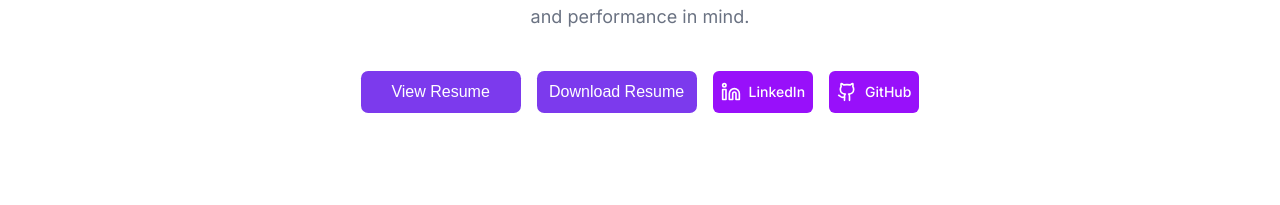
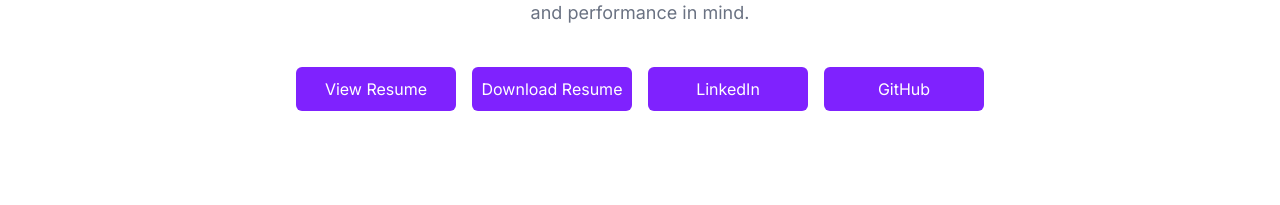
Before and after one commit to lakshay-verma-dev/NextJS_Portfolio, a Next.js app: page / in a window 1280 px wide. Shown: the part 509-714 px from the top of the page. Built offline with nearby package versions, Linux system fonts and the light colour scheme; no server answers.

Commit message:
last production of the day

```diff
--- a/src/components/ProjectDetail.tsx
+++ b/src/components/ProjectDetail.tsx
@@ -100,7 +100,7 @@
         {/* Close Button */}
         <button
           onClick={onClose}
-          className="absolute top-4 right-4 text-gray-500 hover:text-red-500"
+          className="absolute top-4 right-4 cursor-pointer text-gray-500 hover:text-red-500"
           aria-label="Close"
         >
           <X size={24} />
--- a/src/components/ResumeViewer.tsx
+++ b/src/components/ResumeViewer.tsx
@@ -40,7 +40,7 @@
             {/* Close button */}
             <button
               onClick={onClose}
-              className="absolute top-2 right-2 z-10 text-white bg-red-500 hover:bg-red-600 p-1.5 rounded-full"
+              className="absolute top-2 right-2 z-10 cursor-pointer text-white bg-red-500 hover:bg-red-600 p-1.5 rounded-full"
             >
               <X className="w-5 h-5" />
             </button>
--- a/src/components/ui/AnimatedButton.tsx
+++ b/src/components/ui/AnimatedButton.tsx
@@ -1,8 +1,7 @@
-// components/AnimatedButton.tsx
 "use client";
 
-import styled from "styled-components";
 import React from "react";
+import clsx from "clsx";
 
 interface AnimatedButtonProps {
   text: string;
@@ -10,121 +9,33 @@
   onClick?: () => void;
 }
 
-const AnimatedButton: React.FC<AnimatedButtonProps> = ({
-  text,
-  icon,
-  onClick,
-}) => {
+const AnimatedButton: React.FC<AnimatedButtonProps> = ({ text, icon, onClick }) => {
   return (
-    <StyledWrapper onClick={onClick}>
-      <div className="animated-button">
-        <div className="button-wrapper">
-          <div className="text">{text}</div>
-          <span className="icon">{icon}</span>
-        </div>
-      </div>
-    </StyledWrapper>
+    <button
+      onClick={onClick}
+      className={clsx(
+        "relative w-40 h-11 bg-violet-600 cursor-pointer text-white rounded-md overflow-hidden transition-colors duration-300 group",
+        "hover:bg-violet-700 active:scale-95"
+      )}
+    >
+      <span
+        className={clsx(
+          "absolute inset-0 flex items-center justify-center transition-transform duration-500",
+          "group-hover:-translate-y-full"
+        )}
+      >
+        {text}
+      </span>
+      <span
+        className={clsx(
+          "absolute inset-0 flex items-center justify-center transition-transform duration-500",
+          "translate-y-full group-hover:translate-y-0"
+        )}
+      >
+        {icon}
+      </span>
+    </button>
   );
 };
 
-const StyledWrapper = styled.div`
-  .animated-button {
-    --width: 160px;
-    --height: 42px;
-    --tooltip-height: 35px;
-    --tooltip-width: 110px;
-    --gap-between-tooltip-to-button: 18px;
-    --tooltip-color: #fff;
-    width: var(--width);
-    height: var(--height);
-    background: #7c3aed;
-    position: relative;
-    text-align: center;
-    border-radius: 0.45em;
-    font-family: "Arial";
-    transition: background 0.3s;
-    cursor: pointer;
-    overflow: hidden;
-    color: #fff;
-    user-select: none;
-  }
-
-  .animated-button::before {
-    position: absolute;
-    content: attr(data-tooltip);
-    width: var(--tooltip-width);
-    height: var(--tooltip-height);
-    background-color: var(--tooltip-color);
-    font-size: 0.9rem;
-    color: #111;
-    border-radius: 0.25em;
-    line-height: var(--tooltip-height);
-    bottom: calc(var(--height) + var(--gap-between-tooltip-to-button) + 10px);
-    left: calc(50% - var(--tooltip-width) / 2);
-    opacity: 0;
-    visibility: hidden;
-    transition: all 0.5s;
-    z-index: 5;
-  }
-
-  .animated-button::after {
-    position: absolute;
-    content: "";
-    width: 0;
-    height: 0;
-    border: 10px solid transparent;
-    border-top-color: var(--tooltip-color);
-    left: calc(50% - 10px);
-    bottom: calc(100% + var(--gap-between-tooltip-to-button) - 10px);
-    opacity: 0;
-    visibility: hidden;
-    transition: all 0.5s;
-    z-index: 5;
-  }
-
-  .animated-button:hover::before,
-  .animated-button:hover::after {
-    opacity: 1;
-    visibility: visible;
-  }
-
-  .animated-button:hover::before {
-    bottom: calc(var(--height) + var(--gap-between-tooltip-to-button));
-  }
-
-  .animated-button:hover::after {
-    bottom: calc(var(--height) + var(--gap-between-tooltip-to-button) - 10px);
-  }
-
-  .button-wrapper,
-  .text,
-  .icon {
-    position: absolute;
-    width: 100%;
-    height: 100%;
-    left: 0;
-    display: flex;
-    align-items: center;
-    justify-content: center;
-  }
-
-  .text {
-    top: 0;
-    transition: top 0.5s;
-  }
-
-  .icon {
-    top: 100%;
-    transition: top 0.5s;
-  }
-
-  .animated-button:hover .text {
-    top: -100%;
-  }
-
-  .animated-button:hover .icon {
-    top: 0;
-  }
-`;
-
 export default AnimatedButton;
--- a/src/components/ui/ModernButton.tsx
+++ b/src/components/ui/ModernButton.tsx
@@ -1,127 +1,82 @@
 // components/ModernButton.tsx
+"use client";
+
 import React from "react";
-import styled from "styled-components";
+import { cn } from "@/lib/utils"; // Optional: if using clsx/cn utility
 
 interface ModernButtonProps {
   text: string;
 }
 
 const ModernButton: React.FC<ModernButtonProps> = ({ text }) => {
+  const isGithub = text.toLowerCase().includes("github");
+  const isLeetCode = text.toLowerCase().includes("leetcode");
+
+  const colorClass = isGithub
+    ? {
+        base: "text-purple-400 border-purple-400",
+        hover: "hover:text-[#212121] hover:bg-purple-400",
+        fill: "fill-purple-400 hover:fill-[#212121]",
+        ring: "ring-purple-400",
+      }
+    : isLeetCode
+    ? {
+        base: "text-yellow-300 border-yellow-300",
+        hover: "hover:text-[#212121] hover:bg-yellow-300",
+        fill: "fill-yellow-300 hover:fill-[#212121]",
+        ring: "ring-yellow-300",
+      }
+    : {
+        base: "text-green-400 border-green-400",
+        hover: "hover:text-[#212121] hover:bg-green-400",
+        fill: "fill-green-400 hover:fill-[#212121]",
+        ring: "ring-green-400",
+      };
+
   return (
-    <StyledWrapper>
-      <button className="animated-button" aria-label={text} title={text}>
+    <div className="flex justify-center mt-8">
+      <button
+        className={cn(
+          "relative flex items-center gap-1 px-9 py-4 border-[3px] rounded-full font-semibold text-base shadow-[0_0_0_2px] overflow-hidden cursor-pointer transition-all duration-700 ease-[cubic-bezier(0.23,1,0.32,1)]",
+          colorClass.base,
+          colorClass.ring,
+          colorClass.hover
+        )}
+        aria-label={text}
+        title={text}
+      >
         <svg
           viewBox="0 0 24 24"
-          className="arr-2"
+          className={cn(
+            "absolute left-[-25%] w-6 transition-all duration-700 ease-[cubic-bezier(0.23,1,0.32,1)]",
+            colorClass.fill,
+            "arr-2"
+          )}
           xmlns="http://www.w3.org/2000/svg"
         >
           <path d="M16.1716 10.9999L10.8076 5.63589L12.2218 4.22168L20 11.9999L12.2218 19.778L10.8076 18.3638L16.1716 12.9999H4V10.9999H16.1716Z" />
         </svg>
-        <span className="text">{text}</span>
-        <span className="circle" />
+
+        <span className="relative z-10 transition-all duration-700 translate-x-[-12px] group-hover:translate-x-[12px]">
+          {text}
+        </span>
+
+        <span className="absolute top-1/2 left-1/2 z-0 h-5 w-5 rounded-full bg-current opacity-0 transition-all duration-700 ease-[cubic-bezier(0.23,1,0.32,1)] group-hover:w-[220px] group-hover:h-[220px] group-hover:opacity-100 -translate-x-1/2 -translate-y-1/2" />
+
         <svg
           viewBox="0 0 24 24"
-          className="arr-1"
+          className={cn(
+            "absolute right-4 w-6 transition-all duration-700 ease-[cubic-bezier(0.23,1,0.32,1)]",
+            colorClass.fill,
+            "arr-1"
+          )}
           xmlns="http://www.w3.org/2000/svg"
         >
           <path d="M16.1716 10.9999L10.8076 5.63589L12.2218 4.22168L20 11.9999L12.2218 19.778L10.8076 18.3638L16.1716 12.9999H4V10.9999H16.1716Z" />
         </svg>
       </button>
-    </StyledWrapper>
+    </div>
   );
 };
 
-const StyledWrapper = styled.div`
-  display: flex;
-  justify-content: center;
-  margin-top: 2rem;
-
-  .animated-button {
-    position: relative;
-    display: flex;
-    align-items: center;
-    gap: 4px;
-    padding: 16px 36px;
-    border: 4px solid transparent;
-    font-size: 16px;
-    background-color: inherit;
-    border-radius: 100px;
-    font-weight: 600;
-    color: greenyellow;
-    box-shadow: 0 0 0 2px greenyellow;
-    cursor: pointer;
-    overflow: hidden;
-    transition: all 0.6s cubic-bezier(0.23, 1, 0.32, 1);
-  }
-
-  .animated-button svg {
-    position: absolute;
-    width: 24px;
-    fill: greenyellow;
-    z-index: 9;
-    transition: all 0.8s cubic-bezier(0.23, 1, 0.32, 1);
-  }
-
-  .arr-1 {
-    right: 16px;
-  }
-
-  .arr-2 {
-    left: -25%;
-  }
-
-  .circle {
-    position: absolute;
-    top: 50%;
-    left: 50%;
-    transform: translate(-50%, -50%);
-    width: 20px;
-    height: 20px;
-    background-color: greenyellow;
-    border-radius: 50%;
-    opacity: 0;
-    transition: all 0.8s cubic-bezier(0.23, 1, 0.32, 1);
-  }
-
-  .text {
-    position: relative;
-    z-index: 1;
-    transform: translateX(-12px);
-    transition: all 0.8s cubic-bezier(0.23, 1, 0.32, 1);
-  }
-
-  .animated-button:hover {
-    box-shadow: 0 0 0 12px transparent;
-    color: #212121;
-    border-radius: 12px;
-  }
-
-  .animated-button:hover .arr-1 {
-    right: -25%;
-  }
-
-  .animated-button:hover .arr-2 {
-    left: 16px;
-  }
-
-  .animated-button:hover .text {
-    transform: translateX(12px);
-  }
-
-  .animated-button:hover svg {
-    fill: #212121;
-  }
-
-  .animated-button:active {
-    scale: 0.95;
-    box-shadow: 0 0 0 4px greenyellow;
-  }
-
-  .animated-button:hover .circle {
-    width: 220px;
-    height: 220px;
-    opacity: 1;
-  }
-`;
-
 export default ModernButton;
--- a/src/sections/Contact.tsx
+++ b/src/sections/Contact.tsx
@@ -112,7 +112,7 @@
           </div>
           <button
             type="submit"
-            className="w-full py-3 bg-gradient-to-r cursor from-purple-600 to-blue-600 text-white rounded-lg font-semibold hover:scale-105 transition-transform"
+            className="w-full py-3 bg-gradient-to-r cursor-pointer from-purple-600 to-blue-600 text-white rounded-lg font-semibold hover:scale-105 transition-transform"
           >
             {submitted ? "Thank you! I'll get back to you." : "Send Message"}
           </button>
--- a/src/sections/Hero.tsx
+++ b/src/sections/Hero.tsx
@@ -2,7 +2,6 @@
 
 import { motion } from "framer-motion";
 import { TypeAnimation } from "react-type-animation";
-import { Button } from "@/components/ui/button";
 import { Download, Linkedin, Github, Eye } from "lucide-react";
 import { SectionWrapper } from "@/components/SectionWrapper";
 import { useState } from "react";
@@ -82,6 +81,7 @@
           className="flex flex-wrap justify-center gap-4 pt-4"
         >
           <Tooltip.Provider delayDuration={100}>
+            {/* View Resume */}
             <Tooltip.Root>
               <Tooltip.Trigger asChild>
                 <span>
@@ -102,6 +102,7 @@
               </Tooltip.Portal>
             </Tooltip.Root>
 
+            {/* Download Resume */}
             <Tooltip.Root>
               <Tooltip.Trigger asChild>
                 <span>
@@ -123,21 +124,21 @@
               </Tooltip.Portal>
             </Tooltip.Root>
 
+            {/* LinkedIn */}
             <Tooltip.Root>
               <Tooltip.Trigger asChild>
-                <Button
-                  asChild
-                  className="gap-2 text-violet-500 border-violet-500 hover:bg-violet-700 p-2"
-                >
+                <span>
                   <a
                     href="https://linkedin.com/in/lakshay-verma-dev"
                     target="_blank"
                     rel="noopener noreferrer"
                   >
-                    <Linkedin className="w-5 h-5" />
-                    LinkedIn
+                    <AnimatedButton
+                      text="LinkedIn"
+                      icon={<Linkedin className="w-5 h-5" />}
+                    />
                   </a>
-                </Button>
+                </span>
               </Tooltip.Trigger>
               <Tooltip.Portal>
                 <Tooltip.Content
@@ -149,21 +150,21 @@
               </Tooltip.Portal>
             </Tooltip.Root>
 
+            {/* GitHub */}
             <Tooltip.Root>
               <Tooltip.Trigger asChild>
-                <Button
-                  asChild
-                  className="gap-2 text-purple-500 hover:bg-purple-100 p-2"
-                >
+                <span>
                   <a
                     href="https://github.com/lakshay-verma-dev"
                     target="_blank"
                     rel="noopener noreferrer"
                   >
-                    <Github className="w-5 h-5" />
-                    GitHub
+                    <AnimatedButton
+                      text="GitHub"
+                      icon={<Github className="w-5 h-5" />}
+                    />
                   </a>
-                </Button>
+                </span>
               </Tooltip.Trigger>
               <Tooltip.Portal>
                 <Tooltip.Content
```
Also changed, not shown: src/components/ProjectCard.tsx (+7 -32 lines).
